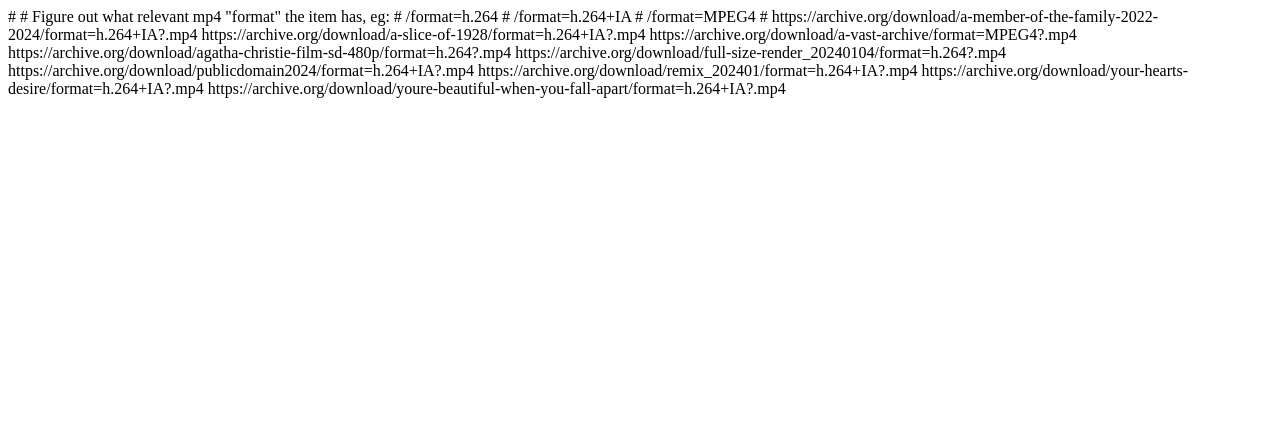
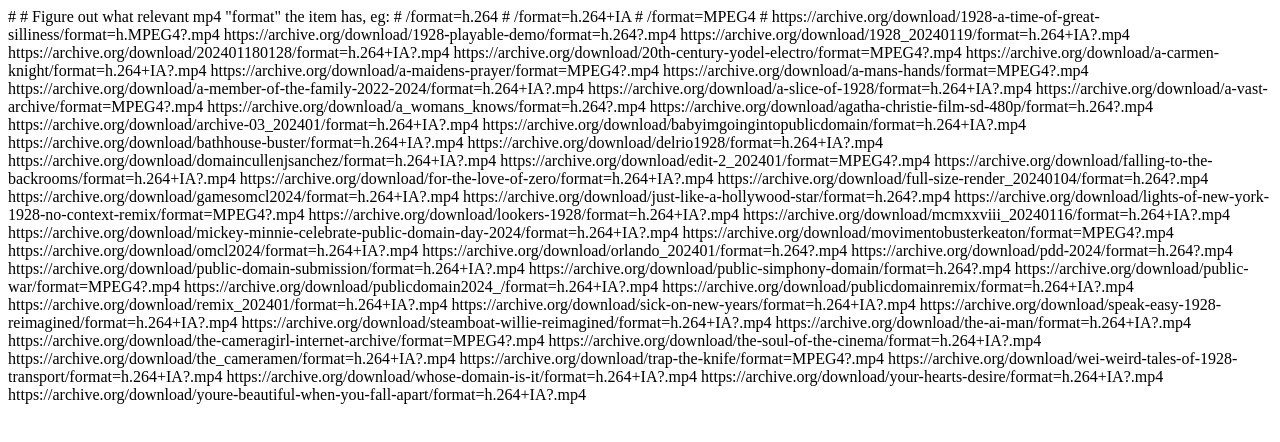
Before and after one commit to internetarchive/public-domain-day-film-contest, a plain HTML site: page index.html in a window 1280 px wide. Drawn offline with Linux system fonts and the light colour scheme.

Commit message:
all 50 entries in list now

```diff
--- a/index.html
+++ b/index.html
@@ -5,12 +5,53 @@
 #   /format=h.264+IA
 #   /format=MPEG4
 #
+https://archive.org/download/1928-a-time-of-great-silliness/format=h.MPEG4?.mp4
+https://archive.org/download/1928-playable-demo/format=h.264?.mp4
+https://archive.org/download/1928_20240119/format=h.264+IA?.mp4
+https://archive.org/download/202401180128/format=h.264+IA?.mp4
+https://archive.org/download/20th-century-yodel-electro/format=MPEG4?.mp4
+https://archive.org/download/a-carmen-knight/format=h.264+IA?.mp4
+https://archive.org/download/a-maidens-prayer/format=MPEG4?.mp4
+https://archive.org/download/a-mans-hands/format=MPEG4?.mp4
 https://archive.org/download/a-member-of-the-family-2022-2024/format=h.264+IA?.mp4
 https://archive.org/download/a-slice-of-1928/format=h.264+IA?.mp4
 https://archive.org/download/a-vast-archive/format=MPEG4?.mp4
+https://archive.org/download/a_womans_knows/format=h.264?.mp4
 https://archive.org/download/agatha-christie-film-sd-480p/format=h.264?.mp4
+https://archive.org/download/archive-03_202401/format=h.264+IA?.mp4
+https://archive.org/download/babyimgoingintopublicdomain/format=h.264+IA?.mp4
+https://archive.org/download/bathhouse-buster/format=h.264+IA?.mp4
+https://archive.org/download/delrio1928/format=h.264+IA?.mp4
+https://archive.org/download/domaincullenjsanchez/format=h.264+IA?.mp4
+https://archive.org/download/edit-2_202401/format=MPEG4?.mp4
+https://archive.org/download/falling-to-the-backrooms/format=h.264+IA?.mp4
+https://archive.org/download/for-the-love-of-zero/format=h.264+IA?.mp4
 https://archive.org/download/full-size-render_20240104/format=h.264?.mp4
-https://archive.org/download/publicdomain2024/format=h.264+IA?.mp4
+https://archive.org/download/gamesomcl2024/format=h.264+IA?.mp4
+https://archive.org/download/just-like-a-hollywood-star/format=h.264?.mp4
+https://archive.org/download/lights-of-new-york-1928-no-context-remix/format=MPEG4?.mp4
+https://archive.org/download/lookers-1928/format=h.264+IA?.mp4
+https://archive.org/download/mcmxxviii_20240116/format=h.264+IA?.mp4
+https://archive.org/download/mickey-minnie-celebrate-public-domain-day-2024/format=h.264+IA?.mp4
+https://archive.org/download/movimentobusterkeaton/format=MPEG4?.mp4
+https://archive.org/download/omcl2024/format=h.264+IA?.mp4
+https://archive.org/download/orlando_202401/format=h.264?.mp4
+https://archive.org/download/pdd-2024/format=h.264?.mp4
+https://archive.org/download/public-domain-submission/format=h.264+IA?.mp4
+https://archive.org/download/public-simphony-domain/format=h.264?.mp4
+https://archive.org/download/public-war/format=MPEG4?.mp4
+https://archive.org/download/publicdomain2024_/format=h.264+IA?.mp4
+https://archive.org/download/publicdomainremix/format=h.264+IA?.mp4
 https://archive.org/download/remix_202401/format=h.264+IA?.mp4
+https://archive.org/download/sick-on-new-years/format=h.264+IA?.mp4
+https://archive.org/download/speak-easy-1928-reimagined/format=h.264+IA?.mp4
+https://archive.org/download/steamboat-willie-reimagined/format=h.264+IA?.mp4
+https://archive.org/download/the-ai-man/format=h.264+IA?.mp4
+https://archive.org/download/the-cameragirl-internet-archive/format=MPEG4?.mp4
+https://archive.org/download/the-soul-of-the-cinema/format=h.264+IA?.mp4
+https://archive.org/download/the_cameramen/format=h.264+IA?.mp4
+https://archive.org/download/trap-the-knife/format=MPEG4?.mp4
+https://archive.org/download/wei-weird-tales-of-1928-transport/format=h.264+IA?.mp4
+https://archive.org/download/whose-domain-is-it/format=h.264+IA?.mp4
 https://archive.org/download/your-hearts-desire/format=h.264+IA?.mp4
 https://archive.org/download/youre-beautiful-when-you-fall-apart/format=h.264+IA?.mp4
```
